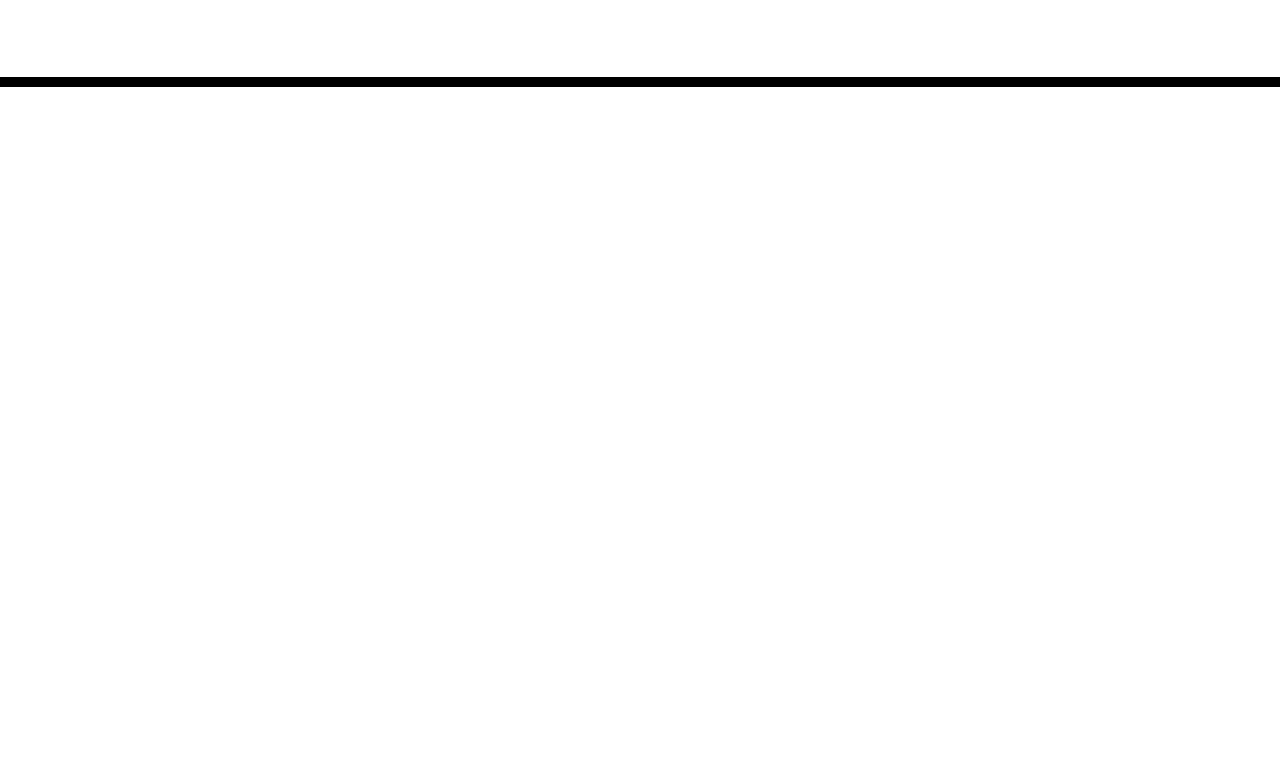
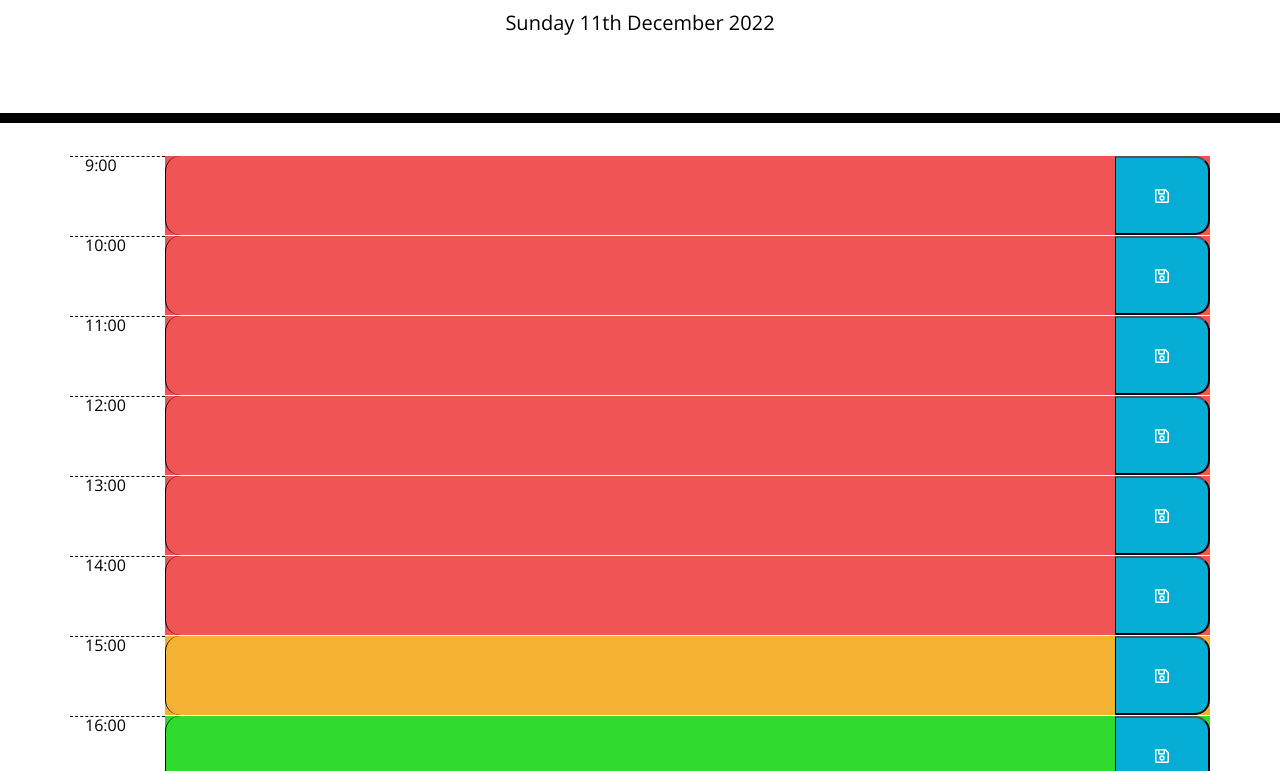
Before and after one commit to DarrenOxley7/work-day-scheduler, a plain HTML site: page index.html in a window 1280 px wide. Shown: the part 181-952 px from the top of the page. Before the commit the page ends 800 px from the top, so only its background shows below. Drawn offline with nearby package versions, Linux system fonts and the light colour scheme; files that its build step writes are made by us from their sources.

Commit message:
updates .html, .js and .css files

```diff
--- a/assets/script.js
+++ b/assets/script.js
@@ -0,0 +1,53 @@
+$(document).ready(function() {
+    console.log("This is working");
+});
+    //Displays the current Day(text & number) Month and Year
+    var now = moment().format("dddd Do MMMM YYYY");
+    var displayDate = document.getElementById("current-day");
+    displayDate.innerHTML = now;
+    var currentHour = moment().format("HH");
+
+    //checks to see if the each hour is the current hours or in the past and adds/removes class based on result
+    $(".time").each(function() {
+        var timeCheck = $(this).attr("id").split("-")[1];
+
+        if (currentHour == timeCheck) {
+                $(this).addClass("is-present");
+                $(this).children(".description").addClass("is-present");
+        }
+        else if (currentHour < timeCheck) {
+            $(this).removeClass("is-present");
+            $(this).addClass("is-future");
+        }
+        else if (currentHour > timeCheck) {
+            $(this).removeClass("is-future");
+            $(this).addClass("is-past");
+        }
+    });
+
+    //Saves data to local storage
+    $(".saveBtn").click(function (event) {
+        event.preventDefault();
+        var value = $(this).siblings(".time-text").val();
+        var time = $(this).parent().attr("id").split("-")[1];
+        localStorage.setItem(time, value);
+    });
+
+    //Getsdata from local storage
+    $("#hour-09 .time-text").val(localStorage.getItem("09"));
+    $("#hour-10 .time-text").val(localStorage.getItem("10"));
+    $("#hour-11 .time-text").val(localStorage.getItem("11"));
+    $("#hour-12 .time-text").val(localStorage.getItem("12"));
+    $("#hour-13 .time-text").val(localStorage.getItem("13"));
+    $("#hour-14 .time-text").val(localStorage.getItem("14"));
+    $("#hour-15 .time-text").val(localStorage.getItem("15"));
+    $("#hour-16 .time-text").val(localStorage.getItem("16"));
+    $("#hour-17 .time-text").val(localStorage.getItem("17"));
+
+
+    //Clear All button to clear data from local storage
+     $("#clearBtn").click(function(event) {
+        event.preventDefault;
+        $("textArea").val("");
+        localStorage.clear();
+    });
--- a/assets/style.css
+++ b/assets/style.css
@@ -25,7 +25,7 @@ textarea {
   white-space: pre-wrap;
 }
 
-.time-block {
+.time-text {
   text-align: center;
   border-radius: 15px;
 }
@@ -42,18 +42,18 @@ textarea {
   border-top: 1px dashed #000000;
 }
 
-.past {
-  background-color: #d3d3d3;
+.is-past {
+  background-color :rgb(240, 84, 84);
   color: white;
 }
 
-.present {
-  background-color: #ff6961;
+.is-present {
+  background-color: rgb(245, 177, 52);
   color: white;
 }
 
-.future {
-  background-color: #77dd77;
+.is-future {
+  background-color: rgb(46, 219, 46);
   color: white;
 }
 
--- a/index.html
+++ b/index.html
@@ -1,24 +1,15 @@
 <!DOCTYPE html>
 <html lang="en-gb">
+
 <head>
   <meta charset="UTF-8" />
   <meta name="viewport" content="width=device-width, initial-scale=1.0" />
   <meta http-equiv="X-UA-Compatible" content="ie=edge" />
-    <link
-      rel="stylesheet"
-      href="https://stackpath.bootstrapcdn.com/bootstrap/4.3.1/css/bootstrap.min.css"
-    />
-    <link
-      rel="stylesheet"
-      href="https://use.fontawesome.com/releases/v5.8.1/css/all.css"
-      integrity="sha384-50oBUHEmvpQ+1lW4y57PTFmhCaXp0ML5d60M1M7uH2+nqUivzIebhndOJK28anvf"
-      crossorigin="anonymous"
-    />
-    <link
-      href="https://fonts.googleapis.com/css?family=Open+Sans&display=swap"
-      rel="stylesheet"
-    />
-    <link rel="stylesheet" href="style.css" />
+  <link rel="stylesheet" href="https://stackpath.bootstrapcdn.com/bootstrap/4.3.1/css/bootstrap.min.css" />
+  <link rel="stylesheet" href="https://use.fontawesome.com/releases/v5.8.1/css/all.css"
+    integrity="sha384-50oBUHEmvpQ+1lW4y57PTFmhCaXp0ML5d60M1M7uH2+nqUivzIebhndOJK28anvf" crossorigin="anonymous" />
+  <link href="https://fonts.googleapis.com/css?family=Open+Sans&display=swap" rel="stylesheet" />
+  <link rel="stylesheet" href="./assets/style.css" />
   <title>Work Day Scheduler</title>
 </head>
 
@@ -26,13 +17,71 @@
   <header class="jumbotron">
     <h1 class="display-3">Work Day Scheduler</h1>
     <p class="lead">A simple calendar app for scheduling your work day</p>
-      <p id="currentDay" class="lead"></p>
+    <p id="current-day" class="lead"></p>
   </header>
   <div class="container">
-      <!-- Timeblocks go here -->
+    <!-- 09:00 code -->
+    <div id="hour-09" class="row time">
+      <div class="col-md-1 hour"><span id="09">9:00</span></div>
+      <textarea class="col-md-10 time-text description"></textarea>
+      <button class="col-md-1 saveBtn"><i class="far fa-save"></i></i></button>
+    </div>
+    <!-- 10:00 code -->
+    <div id="hour-10" class="row time">
+      <div class="col-md-1 hour"><span id="10"></span>10:00</span></div>
+      <textarea class="col-md-10 time-text description"></textarea>
+      <button class="col-md-1 saveBtn"><i class="far fa-save"></i></i></button>
+    </div>
+    <!-- 11:00 code -->
+    <div id="hour-11" class="row time">
+      <div class="col-md-1 hour"><span id="11">11:00</span></div>
+      <textarea class="col-md-10 time-text description"></textarea>
+      <button class="col-md-1 saveBtn"><i class="far fa-save"></i></i></button>
+    </div>
+    <!-- 12:00 code -->
+    <div id="hour-12" class="row time">
+      <div class="col-md-1 hour"><span id="12">12:00</span></div>
+      <textarea class="col-md-10 time-text description"></textarea>
+      <button class="col-md-1 saveBtn"><i class="far fa-save"></i></i></button>
+    </div>
+    <!-- 13:00 code -->
+    <div id="hour-13" class="row time">
+      <div class="col-md-1 hour"><span id="13">13:00</span></div>
+      <textarea class="col-md-10 time-text description"></textarea>
+      <button class="col-md-1 saveBtn"><i class="far fa-save"></i></i></button>
+    </div>
+    <!-- 14:00 code -->
+    <div id="hour-14" class="row time">
+      <div class="col-md-1 hour"><span id="14">14:00</span></div>
+      <textarea class="col-md-10 time-text description"></textarea>
+      <button class="col-md-1 saveBtn"><i class="far fa-save"></i></i></button>
+    </div>
+    <!-- 15:00 code -->
+    <div id="hour-15" class="row time">
+      <div class="col-md-1 hour"><span id="15">15:00</span></div>
+      <textarea class="col-md-10 time-text description"></textarea>
+      <button class="col-md-1 saveBtn"><i class="far fa-save"></i></i></button>
+    </div>
+    <!-- 16:00 code -->
+    <div id="hour-16" class="row time">
+      <div class="col-md-1 hour"><span id="16">16:00</span></div>
+      <textarea class="col-md-10 time-text description"></textarea>
+      <button class="col-md-1 saveBtn"><i class="far fa-save"></i></i></button>
+    </div>
+    <!-- 17:00 code -->
+    <div id="hour-17" class="row time">
+      <div class="col-md-1 hour"><span id="17">17:00</span></div>
+      <textarea class="col-md-10 time-text description"></textarea>
+      <button class="col-md-1 saveBtn"><i class="far fa-save"></i></button>
+    </div>
+
+    <br>
+    <button id="clearBtn" type="button" class="btn btn-secondary">Clear All</button>
   </div>
 
   <script src="https://cdnjs.cloudflare.com/ajax/libs/jquery/3.2.1/jquery.min.js"></script>
   <script src="https://cdnjs.cloudflare.com/ajax/libs/moment.js/2.24.0/moment.min.js"></script>
+  <script src="./assets/script.js"></script>
 </body>
+
 </html>
```
Lines whose indentation alone changed are shown as unchanged.
